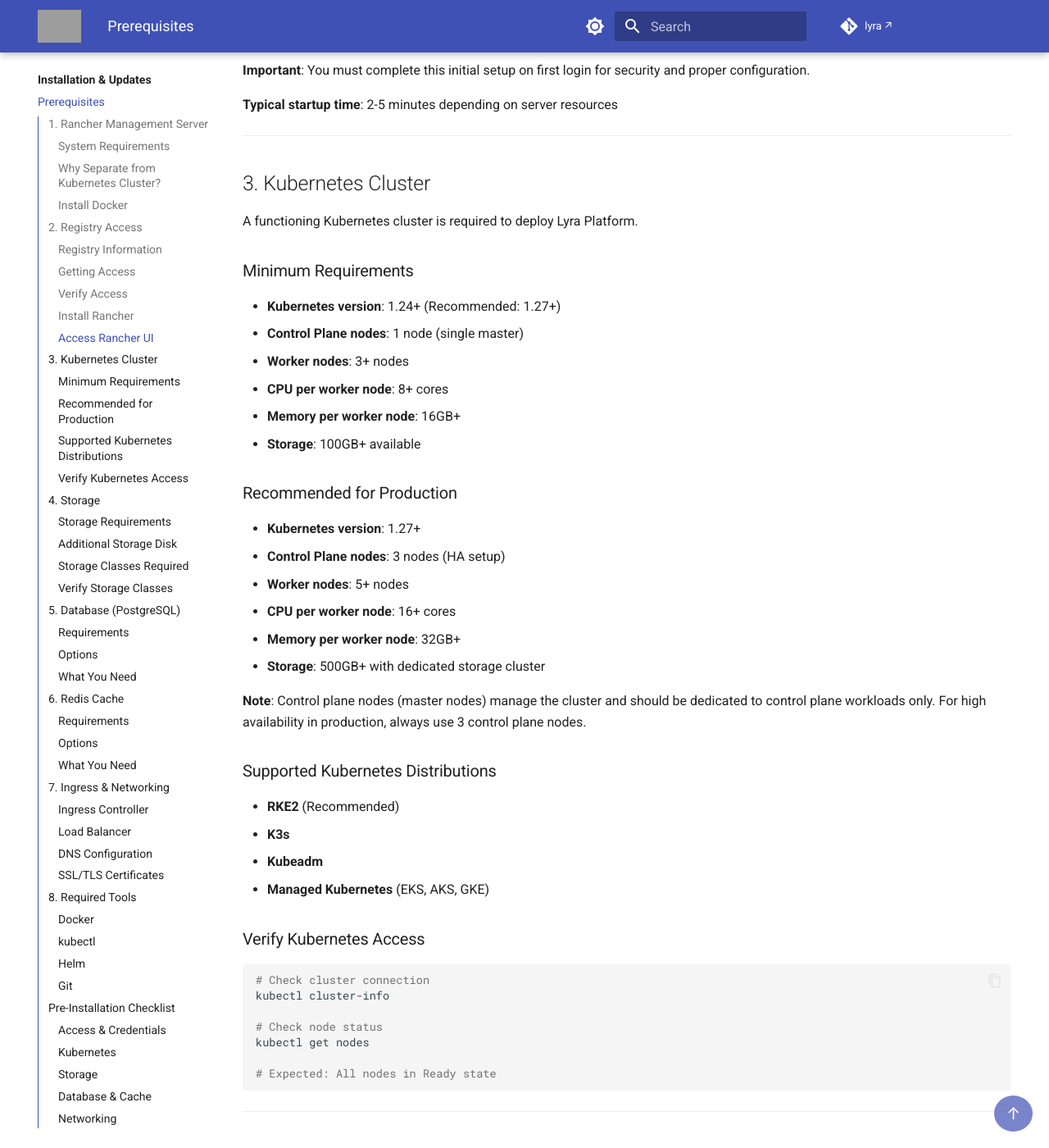
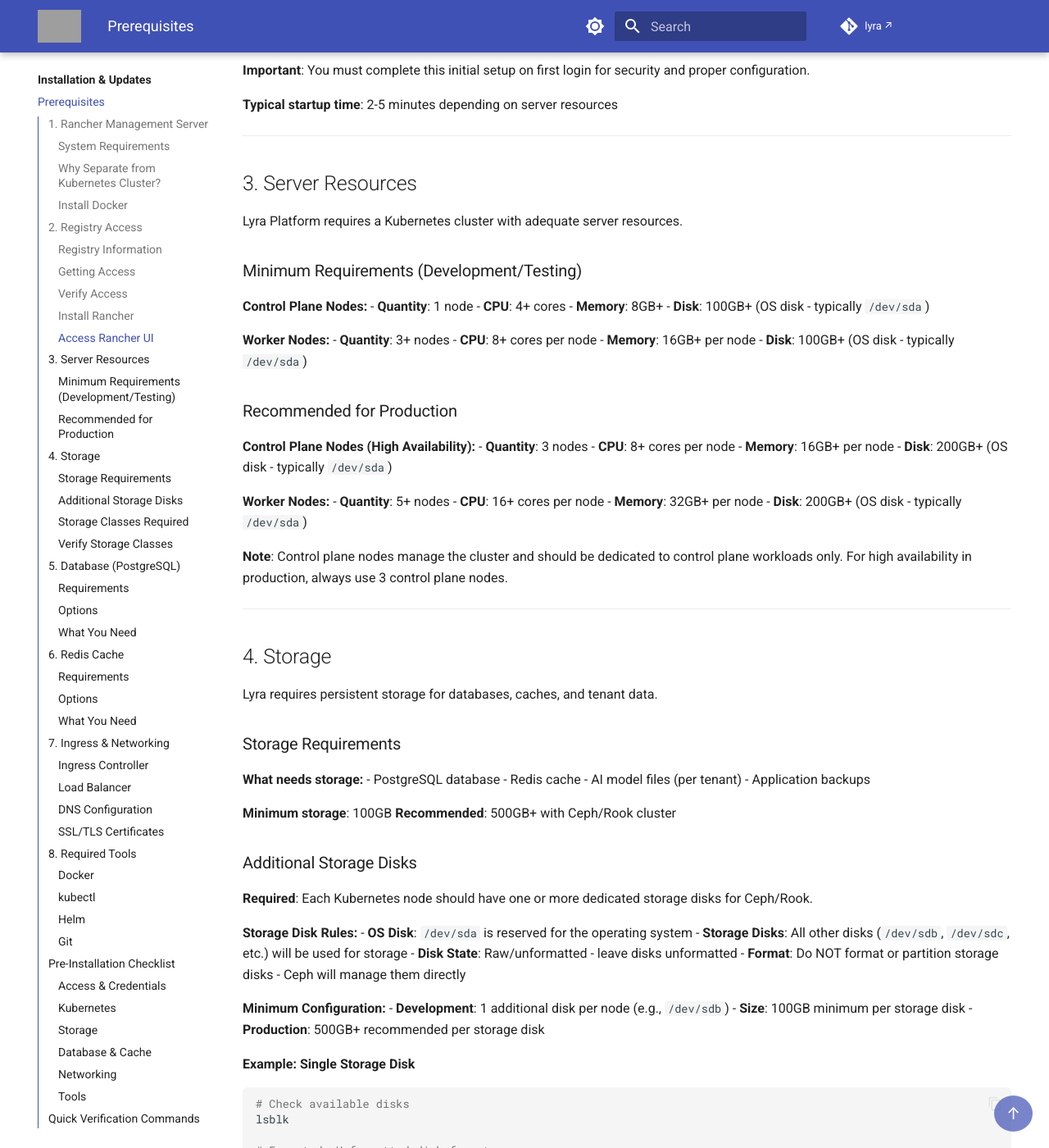
Before and after one commit to amreinch/lyra-docs, an MkDocs documentation site: the page built from docs/installation/prerequisites.md, in a window 1280 px wide and 1400 px high, scrolled down 3891 px. Shown: the whole window at 82% size. Built offline with MkDocs 1.6.1 and Material for MkDocs 9.7.7, drawn with Linux system fonts in a browser that asks for light colours; comment, search, counter and statistics services are not loaded; some of the changed text lies outside the part shown; grey boxes are pictures that could not be loaded.

Commit message:
Refactor Kubernetes section to Server Resources
- Rename 'Kubernetes Cluster' to 'Server Resources'
- Focus on physical/virtual server requirements (CPU, memory, disk)
- Add specific control plane node requirements
- Clarify OS disk (sda) vs storage disks (sdb, sdc, etc.)
- Update storage section to explain all disks except sda are used
- Add examples for single and multiple storage disk configurations
- Emphasize Ceph/Rook auto-detection of raw block devices

````diff
--- a/docs/installation/prerequisites.md
+++ b/docs/installation/prerequisites.md
@@ -174,48 +174,39 @@ Once Rancher is ready:
 
 ---
 
-## 3. Kubernetes Cluster
+## 3. Server Resources
 
-A functioning Kubernetes cluster is required to deploy Lyra Platform.
+Lyra Platform requires a Kubernetes cluster with adequate server resources.
 
-### Minimum Requirements
+### Minimum Requirements (Development/Testing)
 
-- **Kubernetes version**: 1.24+ (Recommended: 1.27+)
-- **Control Plane nodes**: 1 node (single master)
-- **Worker nodes**: 3+ nodes
-- **CPU per worker node**: 8+ cores
-- **Memory per worker node**: 16GB+
-- **Storage**: 100GB+ available
+**Control Plane Nodes:**
+- **Quantity**: 1 node
+- **CPU**: 4+ cores
+- **Memory**: 8GB+
+- **Disk**: 100GB+ (OS disk - typically `/dev/sda`)
+
+**Worker Nodes:**
+- **Quantity**: 3+ nodes
+- **CPU**: 8+ cores per node
+- **Memory**: 16GB+ per node
+- **Disk**: 100GB+ (OS disk - typically `/dev/sda`)
 
 ### Recommended for Production
 
-- **Kubernetes version**: 1.27+
-- **Control Plane nodes**: 3 nodes (HA setup)
-- **Worker nodes**: 5+ nodes
-- **CPU per worker node**: 16+ cores
-- **Memory per worker node**: 32GB+
-- **Storage**: 500GB+ with dedicated storage cluster
+**Control Plane Nodes (High Availability):**
+- **Quantity**: 3 nodes
+- **CPU**: 8+ cores per node
+- **Memory**: 16GB+ per node
+- **Disk**: 200GB+ (OS disk - typically `/dev/sda`)
 
-**Note**: Control plane nodes (master nodes) manage the cluster and should be dedicated to control plane workloads only. For high availability in production, always use 3 control plane nodes.
+**Worker Nodes:**
+- **Quantity**: 5+ nodes
+- **CPU**: 16+ cores per node
+- **Memory**: 32GB+ per node
+- **Disk**: 200GB+ (OS disk - typically `/dev/sda`)
 
-### Supported Kubernetes Distributions
-
-- **RKE2** (Recommended)
-- **K3s**
-- **Kubeadm**
-- **Managed Kubernetes** (EKS, AKS, GKE)
-
-### Verify Kubernetes Access
-
-```bash
-# Check cluster connection
-kubectl cluster-info
-
-# Check node status
-kubectl get nodes
-
-# Expected: All nodes in Ready state
-```
+**Note**: Control plane nodes manage the cluster and should be dedicated to control plane workloads only. For high availability in production, always use 3 control plane nodes.
 
 ---
 
@@ -234,28 +225,48 @@ Lyra requires persistent storage for databases, caches, and tenant data.
 **Minimum storage**: 100GB
 **Recommended**: 500GB+ with Ceph/Rook cluster
 
-### Additional Storage Disk
+### Additional Storage Disks
 
-**Required**: Each Kubernetes node should have a dedicated storage disk (e.g., `/dev/sdb`)
+**Required**: Each Kubernetes node should have one or more dedicated storage disks for Ceph/Rook.
 
-- **Disk state**: Raw/unformatted disk
-- **Purpose**: Used by Ceph/Rook for persistent storage
-- **Size**: 100GB minimum, 500GB+ recommended per node
-- **Format**: Leave unformatted - Ceph will manage the disk directly
+**Storage Disk Rules:**
+- **OS Disk**: `/dev/sda` is reserved for the operating system
+- **Storage Disks**: All other disks (`/dev/sdb`, `/dev/sdc`, etc.) will be used for storage
+- **Disk State**: Raw/unformatted - leave disks unformatted
+- **Format**: Do NOT format or partition storage disks - Ceph will manage them directly
 
-**Example:**
+**Minimum Configuration:**
+- **Development**: 1 additional disk per node (e.g., `/dev/sdb`)
+- **Size**: 100GB minimum per storage disk
+- **Production**: 500GB+ recommended per storage disk
+
+**Example: Single Storage Disk**
 ```bash
 # Check available disks
 lsblk
 
-# Expected: Unformatted disk like sdb, sdc, etc.
+# Expected: Unformatted disk for storage
 # NAME   MAJ:MIN RM   SIZE RO TYPE MOUNTPOINT
-# sda      8:0    0   100G  0 disk
+# sda      8:0    0   100G  0 disk           <- OS disk (do not use)
 # └─sda1   8:1    0   100G  0 part /
-# sdb      8:16   0   500G  0 disk          <- Use this for storage
+# sdb      8:16   0   500G  0 disk           <- Storage disk (will be used)
 ```
 
-**Important**: Do NOT format or partition the storage disk. Ceph requires raw block devices.
+**Example: Multiple Storage Disks**
+```bash
+# Check available disks
+lsblk
+
+# Expected: Multiple unformatted disks for storage
+# NAME   MAJ:MIN RM   SIZE RO TYPE MOUNTPOINT
+# sda      8:0    0   100G  0 disk           <- OS disk (do not use)
+# └─sda1   8:1    0   100G  0 part /
+# sdb      8:16   0   500G  0 disk           <- Storage disk (will be used)
+# sdc      8:32   0   500G  0 disk           <- Storage disk (will be used)
+# sdd      8:48   0   500G  0 disk           <- Storage disk (will be used)
+```
+
+**Important**: Ceph/Rook will automatically detect and use all raw block devices excluding `/dev/sda`. Do NOT manually format, partition, or mount these disks.
 
 ### Storage Classes Required
 
````
